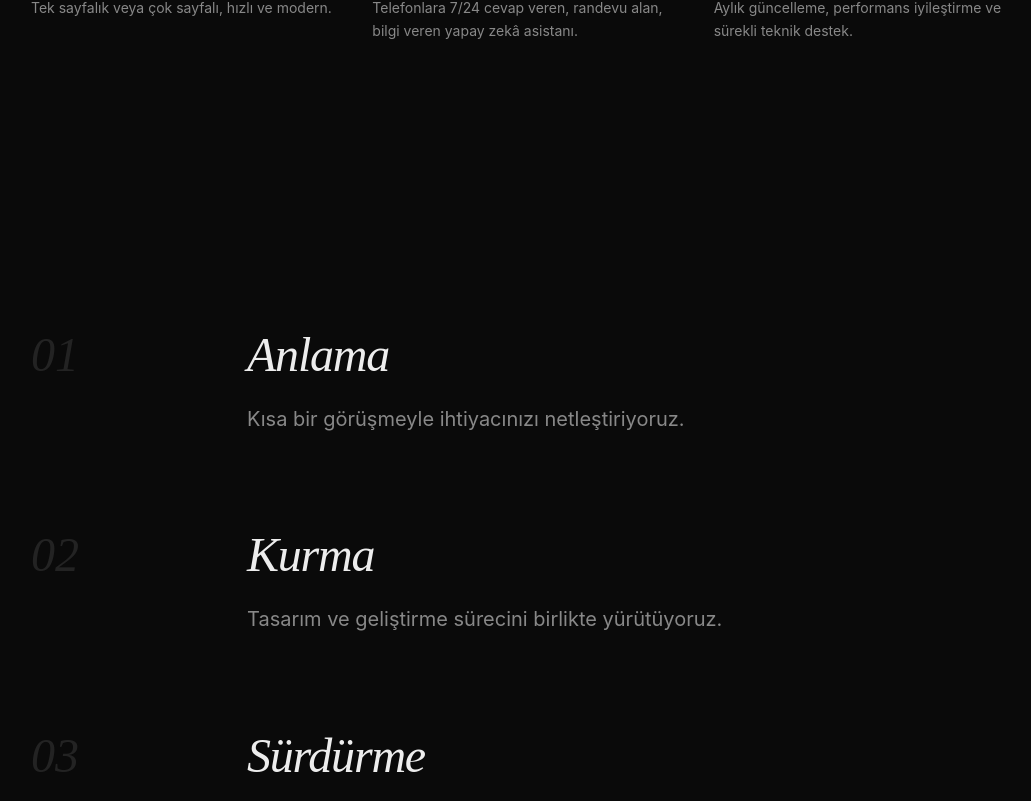
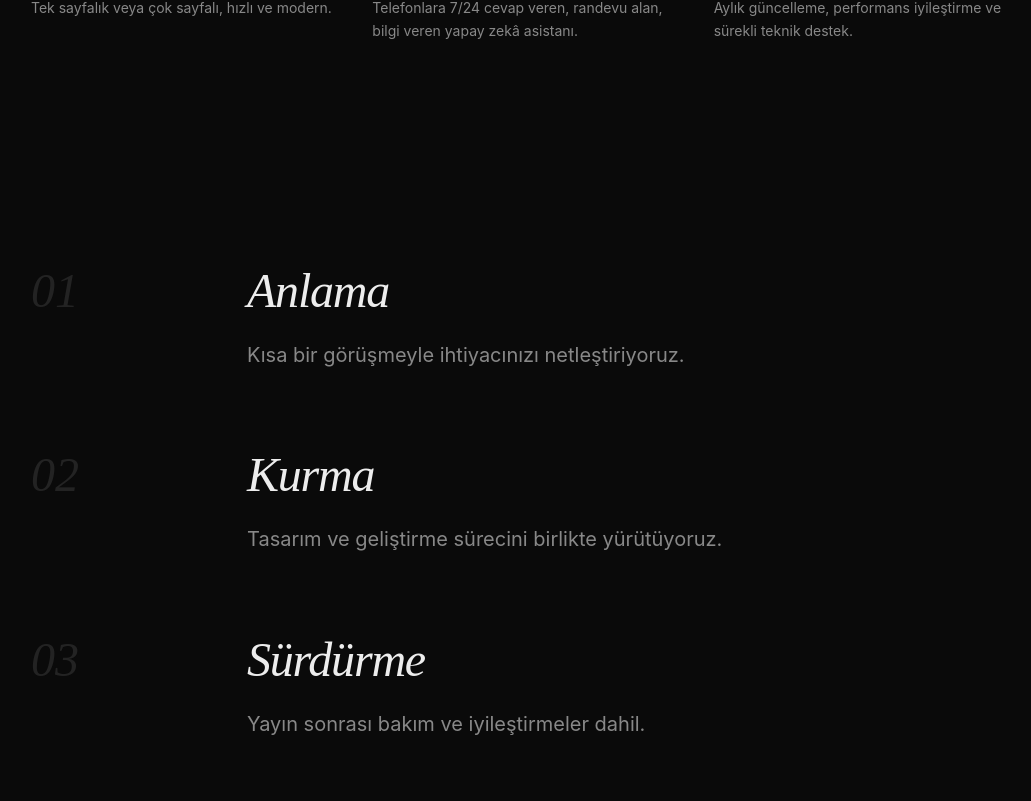
Before and after one commit to gokdenizyalcinoz/vea-agency-website, a React (Vite) app: page / in a window 1280 px wide. Shown: the part 999-1800 px from the top of the page, without its empty margins (109-1140 px from the left). Built offline with nearby package versions, Linux system fonts and the light colour scheme.

Commit message:
Refactor section and div spacing in Approach component

```diff
--- a/src/components/Approach.tsx
+++ b/src/components/Approach.tsx
@@ -15,15 +15,15 @@ export default function Approach({ lang }: ApproachProps) {
   ];
 
   return (
-    <section className="py-24 md:py-48 px-8 bg-[#0A0A0A] z-10 relative">
+    <section className="py-16 md:py-32 px-8 bg-[#0A0A0A] z-10 relative">
       <div className="max-w-[1000px] mx-auto">
-        <div className="flex flex-col gap-24">
+        <div className="flex flex-col gap-16 md:gap-20">
           {steps.map((step, idx) => (
             <motion.div
               key={idx}
               initial={{ opacity: 0, x: -20 }}
               whileInView={{ opacity: 1, x: 0 }}
-              viewport={{ once: true, margin: "-100px" }}
+              viewport={{ once: true, amount: 0.15 }}
               transition={{ duration: 0.8, delay: idx * 0.2 }}
               className="grid grid-cols-1 md:grid-cols-[120px_1fr] gap-8 md:gap-24"
             >
```
